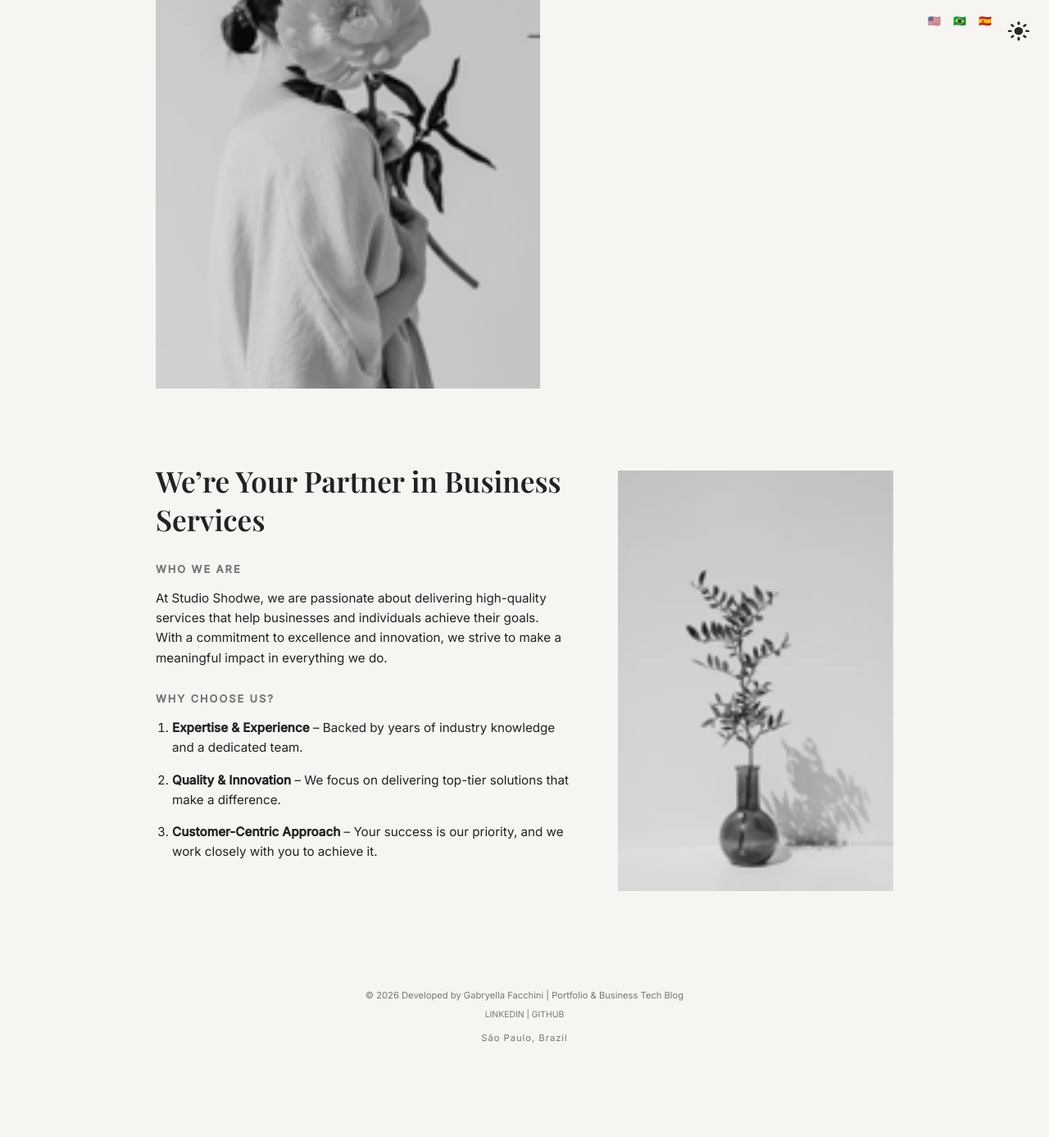
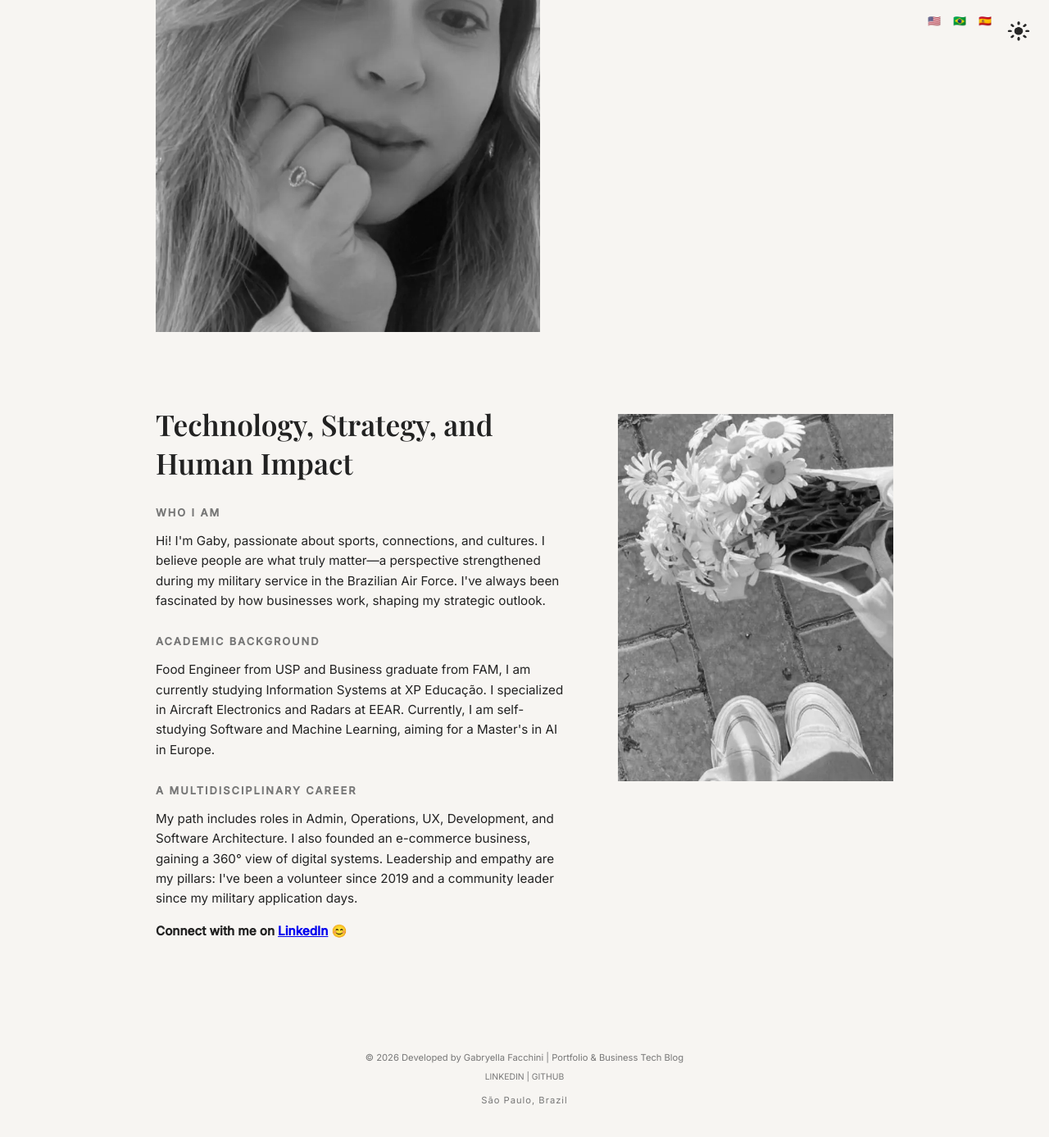
Before and after one commit to gabyfachini/gabyfachini.github.io, a Jekyll site: the page built from about.html, in a window 1280 px wide and 1400 px high, scrolled down 424 px. Shown: the top 1387 px of the window at 82% size. Built offline with Jekyll 4.4.1, drawn with Linux system fonts in a browser that asks for light colours; before the commit the page ends 1748 px from its top, so only the background shows below that; some of the changed text lies outside the part shown.

Commit message:
Convert images to WebP and update About pages
Replace PNG/JPG assets with WebP versions (about-main.webp, about-mainn.webp, about-side.webp, post3.webp), remove the old raster files, and rename assets/img/infos.md to assets/img/README.md. Update post frontmatter to reference the new post3.webp. Revise About pages (en/es/pt) to a personal "About Me" copy: change titles, brand name, hero image alt text, headlines and add academic/career details with a LinkedIn link.

```diff
--- a/about.html
+++ b/about.html
@@ -1,41 +1,44 @@
 ---
 layout: default
 lang: en
-title: About Us
+title: About Me
 ---
 
 <article class="about-page">
   <section class="about-header">
     <div class="about-hero-img">
-      <img src="/assets/img/about-main.png" alt="Studio Shodwe">
+      <img src="/assets/img/about-main.webp" alt="Gabryella Facchini">
     </div>
     <div class="about-brand">
-      <h1>STUDIO<br>SHODWE</h1>
+      <h1>GABRYELLA<br>FACCHINI</h1>
       <hr class="brand-line">
     </div>
   </section>
 
   <section class="about-content">
     <div class="text-column">
-      <h2 class="main-headline">We’re Your Partner in Business Services</h2>
+      <h2 class="main-headline">Technology, Strategy, and Human Impact</h2>
 
-      <h3>WHO WE ARE</h3>
+      <h3>WHO I AM</h3>
       <p>
-        At Studio Shodwe, we are passionate about delivering high-quality services
-        that help businesses and individuals achieve their goals. With a commitment
-        to excellence and innovation, we strive to make a meaningful impact in everything we do.
+        Hi! I'm Gaby, passionate about sports, connections, and cultures. I believe people are what truly matter—a perspective strengthened during my military service in the Brazilian Air Force. I've always been fascinated by how businesses work, shaping my strategic outlook.
       </p>
 
-      <h3>WHY CHOOSE US?</h3>
-      <ol class="why-list">
-        <li><strong>Expertise & Experience</strong> – Backed by years of industry knowledge and a dedicated team.</li>
-        <li><strong>Quality & Innovation</strong> – We focus on delivering top-tier solutions that make a difference.</li>
-        <li><strong>Customer-Centric Approach</strong> – Your success is our priority, and we work closely with you to achieve it.</li>
-      </ol>
+      <h3>ACADEMIC BACKGROUND</h3>
+      <p>
+        Food Engineer from USP and Business graduate from FAM, I am currently studying Information Systems at XP Educação. I specialized in Aircraft Electronics and Radars at EEAR. Currently, I am self-studying Software and Machine Learning, aiming for a Master's in AI in Europe.
+      </p>
+
+      <h3>A MULTIDISCIPLINARY CAREER</h3>
+      <p>
+        My path includes roles in Admin, Operations, UX, Development, and Software Architecture. I also founded an e-commerce business, gaining a 360° view of digital systems. Leadership and empathy are my pillars: I've been a volunteer since 2019 and a community leader since my military application days.
+      </p>
+
+      <p><strong>Connect with me on <a href="https://linkedin.com/in/gabryellafachini" target="_blank">LinkedIn</a> 😊</strong></p>
     </div>
 
     <div class="image-column">
-      <img src="/assets/img/about-side.png" alt="Decorative element" class="side-img">
+      <img src="/assets/img/about-side.webp" alt="Flowers" class="side-img">
     </div>
   </section>
 </article>
```
Also changed, not shown: _posts/2026-02-03-post3.md (+1 -1 lines), es/about.html (+18 -15 lines), pt/about.html (+18 -15 lines), assets/img/README.md (renamed from assets/img/infos.md), assets/img/about-main.png (deleted), assets/img/about-main.webp (added), assets/img/about-mainn.webp (added), assets/img/about-side.png (deleted), assets/img/about-side.webp (added), assets/img/post3.jpg (deleted), assets/img/post3.webp (added).
